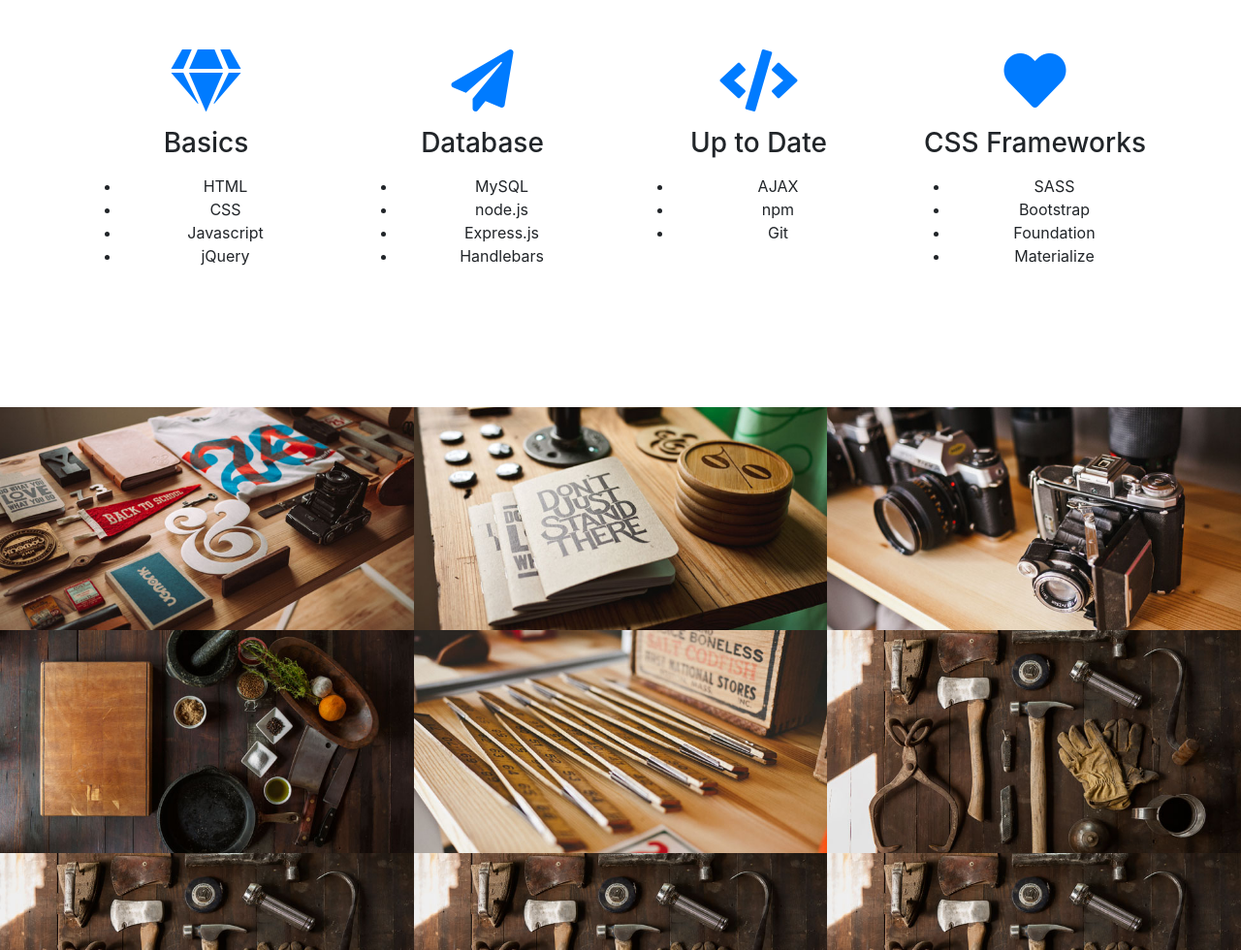
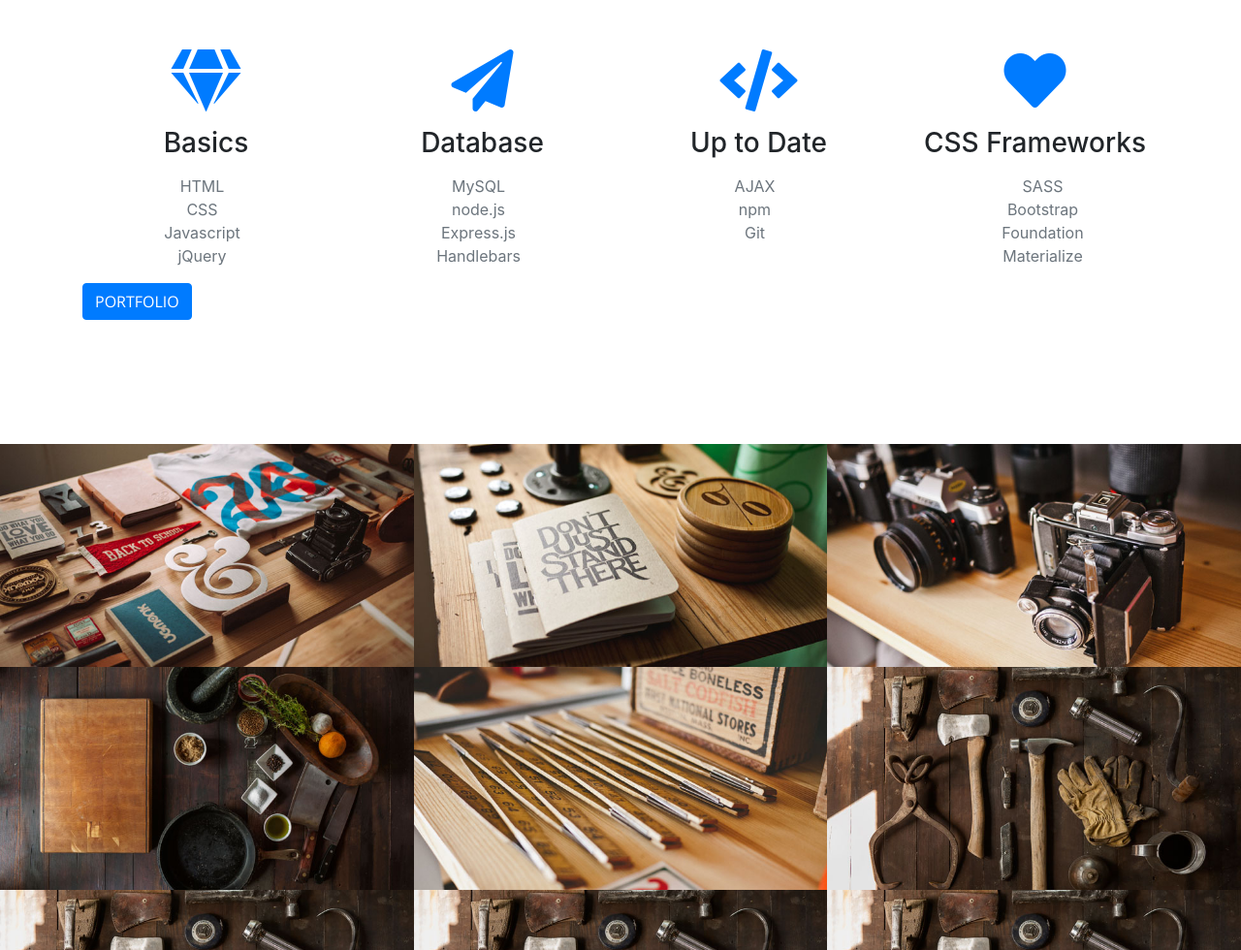
Before and after one commit to TJANGEL/Portfolio2, a website with bundled scripts: page index.html in a window 1280 px wide. Shown: the part 1754-2734 px from the top of the page at 97% size. Built offline with nearby package versions, Linux system fonts and the light colour scheme.

Commit message:
added skills section

```diff
--- a/css/creative.css
+++ b/css/creative.css
@@ -200,6 +200,10 @@ header.masthead p {
   font-weight: 300;
 }
 
+ul {
+  list-style-type: none;
+}
+
 @media (min-width: 768px) {
   header.masthead p {
     font-size: 1.15rem;
--- a/index.html
+++ b/index.html
@@ -157,7 +157,7 @@
               <i class="fas fa-4x fa-gem text-primary mb-3 sr-icon-1"></i>
               <h3 class="mb-3">Basics</h3>
               <p class="text-muted mb-0">
-                <ul>
+                <ul class="text-muted mr-5">
                   <li>HTML</li>
                   <li>CSS</li>
                   <li>Javascript</li>
@@ -173,7 +173,7 @@
               ></i>
               <h3 class="mb-3">Database</h3>
               <p class="text-muted mb-0">
-                <ul>
+                <ul class="text-muted mr-5">
                   <li>MySQL</li>
                   <li>node.js</li>
                   <li>Express.js</li>
@@ -186,8 +186,8 @@
             <div class="service-box mt-5 mx-auto">
               <i class="fas fa-4x fa-code text-primary mb-3 sr-icon-3"></i>
               <h3 class="mb-3">Up to Date</h3>
-              <p class="text-muted mb-0">
-                <ul>
+              <p class="mb-0">
+                <ul class="text-muted mr-5">
                     <li>AJAX</li>
                     <li>npm</li>
                     <li>Git</li>
@@ -199,8 +199,8 @@
             <div class="service-box mt-5 mx-auto">
               <i class="fas fa-4x fa-heart text-primary mb-3 sr-icon-4"></i>
               <h3 class="mb-3">CSS Frameworks</h3>
-              <p class="text-muted mb-0">
-                <ul>
+              <p class="mb-0">
+                <ul class="text-muted mr-4">
                   <li>SASS</li>
                   <li>Bootstrap</li>
                   <li>Foundation</li>
@@ -210,6 +210,9 @@
             </div>
           </div>
         </div>
+        <a class="btn btn-primary btn-xl js-scroll-trigger" href="#portfolio"
+        >Portfolio</a
+      >
       </div>
     </section>
 
```
Also changed, not shown: css/creative.min.css.
